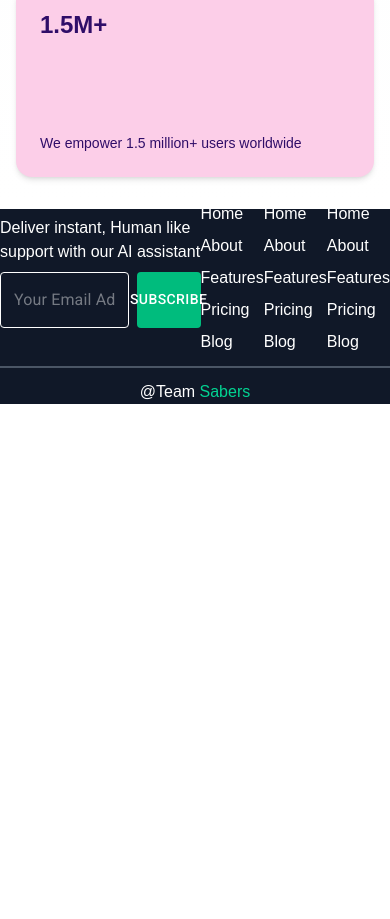
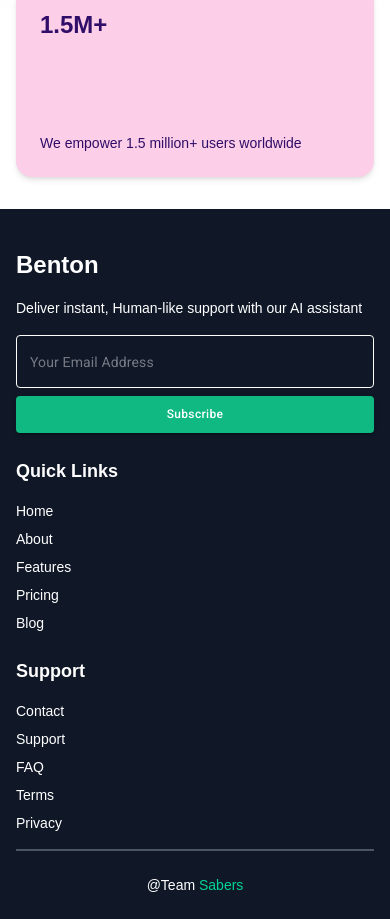
Before and after one commit to Mohit-LXXXII/Saber-Hackathon, a React (Vite) app: page / in a window 390 px wide. Shown: the part 1282-2201 px from the top of the page. Before the commit the page ends 1686 px from the top, so only its background shows below. Built offline with nearby package versions, Linux system fonts and the light colour scheme.

Commit message:
footer responsiveness

```diff
--- a/src/component/Footer.jsx
+++ b/src/component/Footer.jsx
@@ -1,80 +1,177 @@
-import { Button, Stack ,TextField} from '@mui/material';
-import React from 'react';
+import React, { useEffect, useRef, useState } from 'react';
+import { motion } from 'motion/react';
+import { Button, Stack, TextField } from '@mui/material';
 
 const Footer = () => {
+  // State for reveal animations
+  const [isInfoVisible, setIsInfoVisible] = useState(false);
+  const [isLinksVisible, setIsLinksVisible] = useState(false);
+  const infoRef = useRef(null);
+  const linksRef = useRef(null);
+
+  // Intersection Observer for reveal animations
+  useEffect(() => {
+    const observer = new IntersectionObserver(
+      (entries) => {
+        entries.forEach((entry) => {
+          if (entry.target === infoRef.current && entry.isIntersecting) {
+            setIsInfoVisible(true);
+            observer.unobserve(infoRef.current);
+          }
+          if (entry.target === linksRef.current && entry.isIntersecting) {
+            setIsLinksVisible(true);
+            observer.unobserve(linksRef.current);
+          }
+        });
+      },
+      { threshold: 0.2 } // Trigger when 20% of element is visible
+    );
+
+    if (infoRef.current) observer.observe(infoRef.current);
+    if (linksRef.current) observer.observe(linksRef.current);
+
+    return () => observer.disconnect();
+  }, []);
+
+  // Navigation links
+  const navLinks = ['Home', 'About', 'Features', 'Pricing', 'Blog'];
+  // Support links (replacing duplicate Quick Links)
+  const supportLinks = ['Contact', 'Support', 'FAQ', 'Terms', 'Privacy'];
+
   return (
-        <div className='w-full h-[50vmin] bg-gray-900 sm:px-[7vmin] sm:py-[5vmin] flex flex-col gap-3 justify-end'>
-            {/* upper */}
-            <div className='flex  justify-between items-center  py-3 w-full  mx-auto border-b-2 border-b-gray-600'>
-                <div className='flex flex-col  gap-2 justify-items-start'>
-                    <h1 className='text-white sm:text-3xl mb-3'>Benton</h1>
-                    <p className='text-left text-white sm:text-sm '>
-                        Deliver instant, Human like support with our AI assistant
-                    </p>
-                    <Stack direction='row' gap={1}>
+    <motion.section
+      className="w-full min-h-[auto] bg-gray-900 px-4 sm:px-6 md:px-8 lg:px-10 py-6 sm:py-8 md:py-10 flex flex-col gap-6"
+      initial={{ opacity: 0, translateY: 50 }} // On-start: fade in and slide up
+      animate={{ opacity: 1, translateY: 0 }}
+      transition={{ duration: 0.8, ease: [0.4, 0, 0.2, 1] }}
+    >
+      {/* Upper Section */}
+      <motion.div
+        className="flex flex-col md:flex-row justify-between items-start py-4 w-full max-w-7xl mx-auto border-b-2 border-b-gray-600 gap-6 md:gap-8"
+        ref={infoRef}
+        initial={{ opacity: 0, translateY: 30 }}
+        animate={isInfoVisible ? { opacity: 1, translateY: 0 } : {}}
+        transition={{ duration: 0.8, delay: 0.2 }}
+      >
+        {/* Benton Info and Form */}
+        <div className="flex flex-col gap-4 w-full md:w-1/3">
+          <motion.h1
+            className="text-white text-2xl sm:text-3xl md:text-4xl font-bold"
+            initial={{ opacity: 0, translateX: -30 }}
+            animate={isInfoVisible ? { opacity: 1, translateX: 0 } : {}}
+            transition={{ duration: 0.6, delay: 0.3 }}
+          >
+            Benton
+          </motion.h1>
+          <motion.p
+            className="text-white text-sm sm:text-base md:text-lg leading-relaxed"
+            initial={{ opacity: 0, translateX: -30 }}
+            animate={isInfoVisible ? { opacity: 1, translateX: 0 } : {}}
+            transition={{ duration: 0.6, delay: 0.4 }}
+          >
+            Deliver instant, Human-like support with our AI assistant
+          </motion.p>
+          <motion.div
+            className="flex flex-col sm:flex-row gap-2"
+            initial={{ opacity: 0, scale: 0.95 }}
+            animate={isInfoVisible ? { opacity: 1, scale: 1 } : {}}
+            transition={{ duration: 0.6, delay: 0.5 }}
+          >
             <TextField
               placeholder="Your Email Address"
               variant="outlined"
               InputProps={{
-    style: { color: "white" }, // text color
+                style: { color: 'white', fontSize: '0.875rem' }, // Responsive text size
               }}
               sx={{
-    "& .MuiOutlinedInput-root": {
-      "& fieldset": {
-        borderColor: "white", // default border
+                '& .MuiOutlinedInput-root': {
+                  '& fieldset': { borderColor: 'white' },
+                  '&:hover fieldset': { borderColor: 'white' },
+                  '&.Mui-focused fieldset': { borderColor: 'white' },
+                  width: { xs: '100%', sm: '70%' }, // Responsive width
                 },
-      "&:hover fieldset": {
-        borderColor: "white", // hover border
-      },
-      "&.Mui-focused fieldset": {
-        borderColor: "white", // focused border
-      },
-    },
-    input: { color: "white" }, // input text color
+                input: { color: 'white' },
               }}
-/><Button className='!text-white !bg-emerald-500'>
-Subscribe</Button>
-                    </Stack>
-                </div >
-                <div className='flex flex-col  gap-2 justify-items-start'>
-                    <h1 className='sm:text-xl text-white'>Quick Links</h1>
-                    <div className='flex flex-col  gap-2 justify-items-start sm:text-sm text-white'>
+            />
+            <Button
+              variant="contained"
+              sx={{
+                backgroundColor: '#10b981', // emerald-500
+                color: 'white',
+                fontSize: { xs: '0.75rem', sm: '0.875rem' }, // Responsive font size
+                textTransform: 'none',
+                '&:hover': { backgroundColor: '#059669' }, // emerald-600
+                padding: { xs: '8px 16px', sm: '10px 20px' },
+              }}
+            >
+              Subscribe
+            </Button>
+          </motion.div>
+        </div>
 
-                    <p>Home </p>
-                    <p>About </p>
-                    <p>Features </p>
-                    <p>Pricing </p>
-                    <p>Blog </p>
-                    </div>
-                </div >
-                <div className='flex flex-col  gap-2 justify-items-start'>
-                     <h1 className='sm:text-xl text-white'>Quick Links</h1>
-                      <div className='flex flex-col  gap-2 justify-items-start sm:text-sm text-white'>
-
-                    <p>Home </p>
-                    <p>About </p>
-                    <p>Features </p>
-                    <p>Pricing </p>
-                    <p>Blog </p>
+        {/* Navigation Links */}
+        <div className="flex flex-col gap-4 w-full md:w-1/4">
+          <motion.h1
+            className="text-white text-lg sm:text-xl md:text-2xl font-semibold"
+            initial={{ opacity: 0, translateX: 30 }}
+            animate={isInfoVisible ? { opacity: 1, translateX: 0 } : {}}
+            transition={{ duration: 0.6, delay: 0.6 }}
+          >
+            Quick Links
+          </motion.h1>
+          <div className="flex flex-col gap-2 text-white text-sm sm:text-base">
+            {navLinks.map((link, index) => (
+              <motion.p
+                key={index}
+                className="hover:text-emerald-400 transition-colors duration-200 cursor-pointer"
+                initial={{ opacity: 0, translateX: 30 }}
+                animate={isInfoVisible ? { opacity: 1, translateX: 0 } : {}}
+                transition={{ duration: 0.6, delay: 0.7 + index * 0.1 }}
+              >
+                {link}
+              </motion.p>
+            ))}
           </div>
         </div>
-                <div className='flex flex-col  gap-2 justify-items-start'>
-                     <h1 className='sm:text-xl text-white'>Quick Links</h1>
-                      <div className='flex flex-col  gap-2 justify-items-start sm:text-sm text-white'>
 
-                    <p>Home </p>
-                    <p>About </p>
-                    <p>Features </p>
-                    <p>Pricing </p>
-                    <p>Blog </p>
+        {/* Support Links */}
+        <div className="flex flex-col gap-4 w-full md:w-1/4" ref={linksRef}>
+          <motion.h1
+            className="text-white text-lg sm:text-xl md:text-2xl font-semibold"
+            initial={{ opacity: 0, translateX: 30 }}
+            animate={isLinksVisible ? { opacity: 1, translateX: 0 } : {}}
+            transition={{ duration: 0.6, delay: 0.6 }}
+          >
+            Support
+          </motion.h1>
+          <div className="flex flex-col gap-2 text-white text-sm sm:text-base">
+            {supportLinks.map((link, index) => (
+              <motion.p
+                key={index}
+                className="hover:text-emerald-400 transition-colors duration-200 cursor-pointer"
+                initial={{ opacity: 0, translateX: 30 }}
+                animate={isLinksVisible ? { opacity: 1, translateX: 0 } : {}}
+                transition={{ duration: 0.6, delay: 0.7 + index * 0.1 }}
+              >
+                {link}
+              </motion.p>
+            ))}
           </div>
         </div>
-            </div>
-            {/* lower */}
-            <div className=' w-fit mx-auto '>
-                <p className='text-white'>@Team <span className='text-emerald-400'>Sabers</span></p>
-            </div>
-        </div>
+      </motion.div>
+
+      {/* Lower Section */}
+      <motion.div
+        className="w-fit mx-auto text-center"
+        initial={{ opacity: 0, translateY: 20 }}
+        animate={{ opacity: 1, translateY: 0 }}
+        transition={{ duration: 0.6, delay: 1.0 }}
+      >
+        <p className="text-white text-sm sm:text-base">
+          @Team <span className="text-emerald-400">Sabers</span>
+        </p>
+      </motion.div>
+    </motion.section>
   );
 };
 
```
Lines whose indentation alone changed are shown as unchanged.
